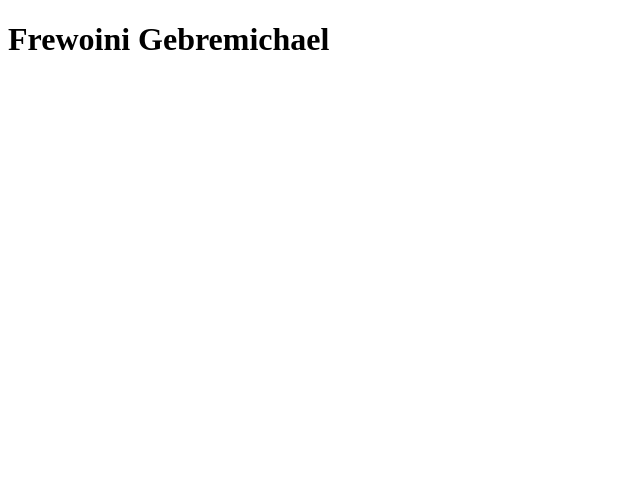
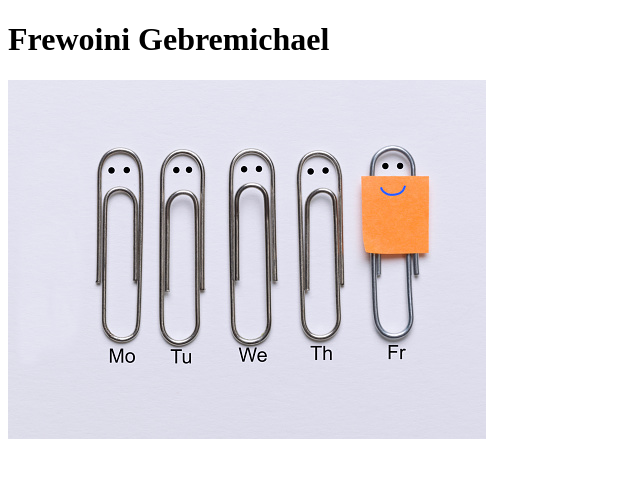
Before and after one commit to Frewoini/Deploy-gethup-repo, a plain HTML site: page index.html in a window 1280 px wide. Shown: the whole page, without its empty margins (0-640 px from the left). Drawn offline with Linux system fonts and the light colour scheme.

Commit message:
to add pic

```diff
--- a/index.html
+++ b/index.html
@@ -9,6 +9,6 @@
 <body>
 
     <h1>Frewoini Gebremichael</h1>
-
+    <img src="friday.jpg" alt="">
 </body>
 </html>
```
